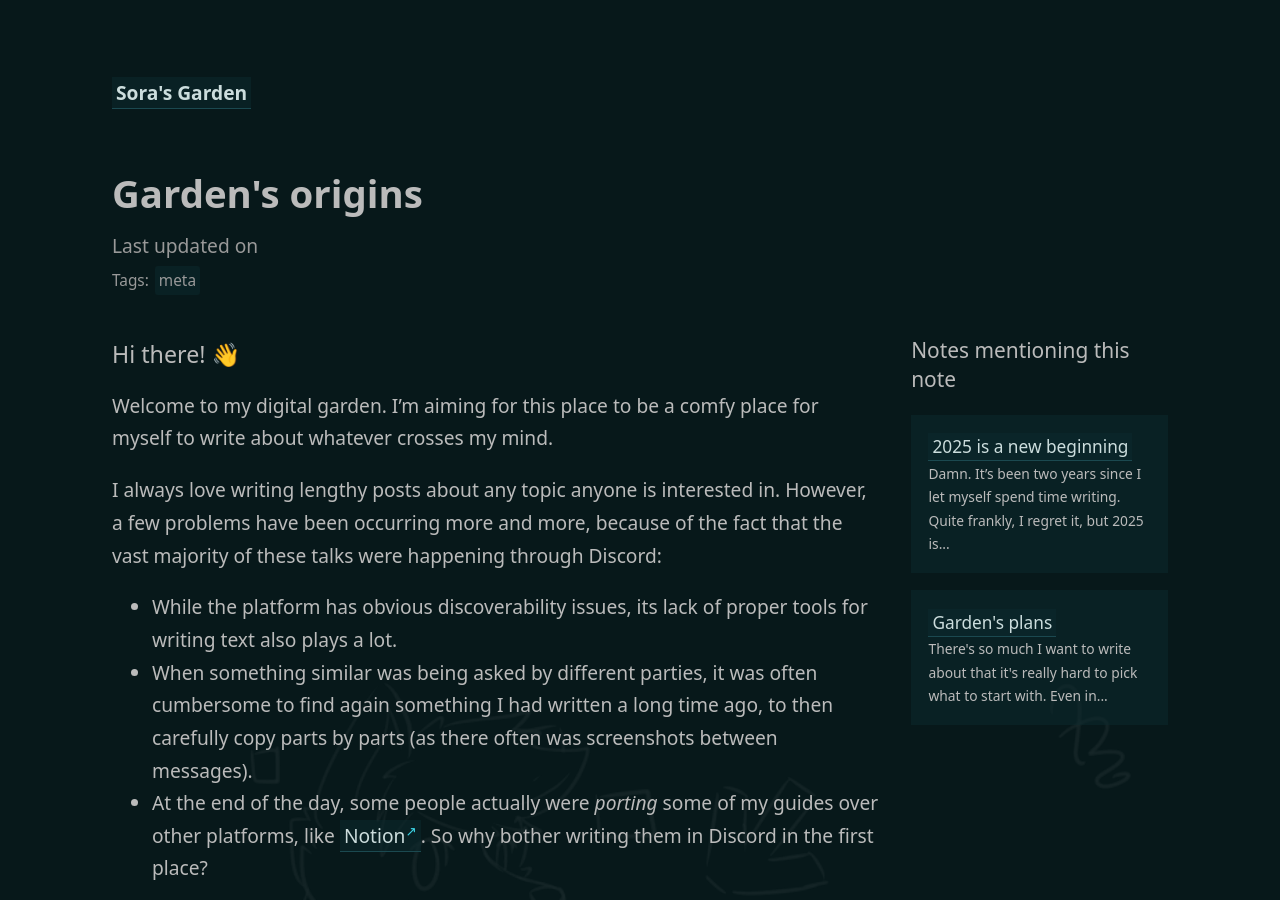
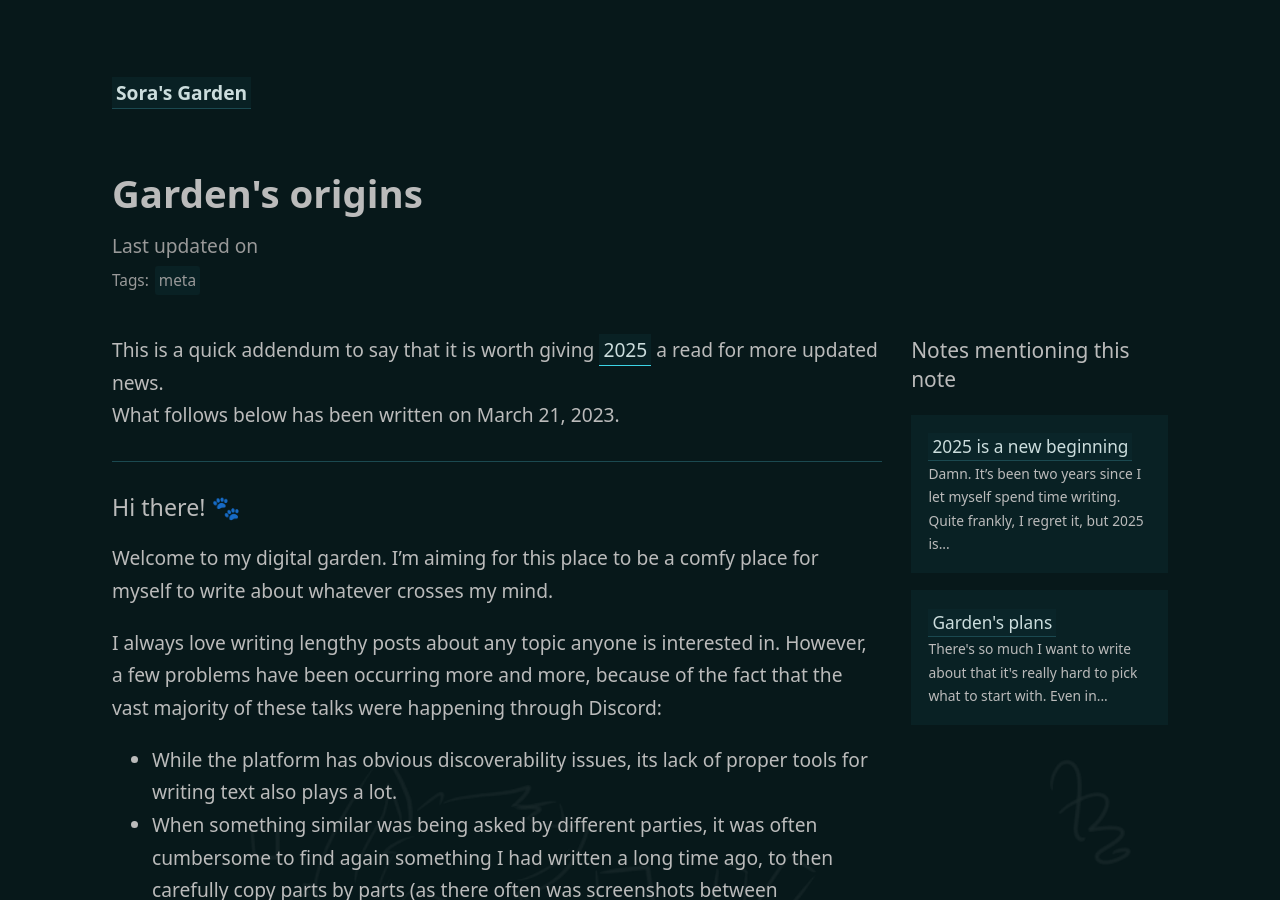
Before and after one commit to HeySora/garden.heysora.net, a Jekyll site: the page built from _notes/meta/garden-origins.md, in a window 1280 px wide and 900 px high. Built offline with Jekyll 4.4.1, drawn with Linux system fonts in a browser that asks for light colours; some web fonts are replaced.

Commit message:
Addendum in Garden's Origins

```diff
--- a/_notes/meta/garden-origins.md
+++ b/_notes/meta/garden-origins.md
@@ -3,7 +3,12 @@ title: Garden's origins
 tags: meta
 ---
 
-### Hi there! 👋
+This is a quick addendum to say that it is worth giving [[2025]] a read for more updated news.
+What follows below has been written on March 21, 2023.
+
+---
+
+### Hi there! 🐾
 Welcome to my digital garden. I'm aiming for this place to be a comfy place for myself to write about whatever crosses my mind.
 
 I always love writing lengthy posts about any topic anyone is interested in. However, a few problems have been occurring more and more, because of the fact that the vast majority of these talks were happening through Discord:
```
